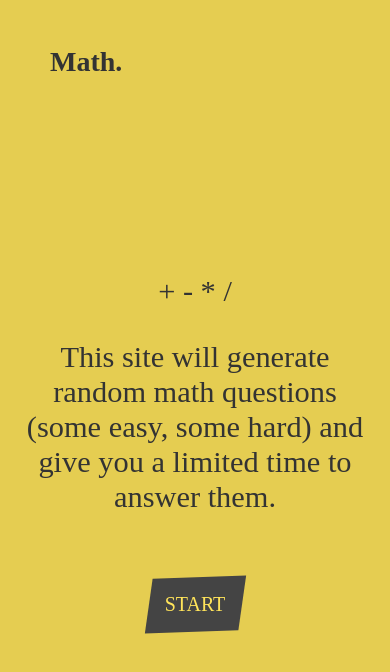
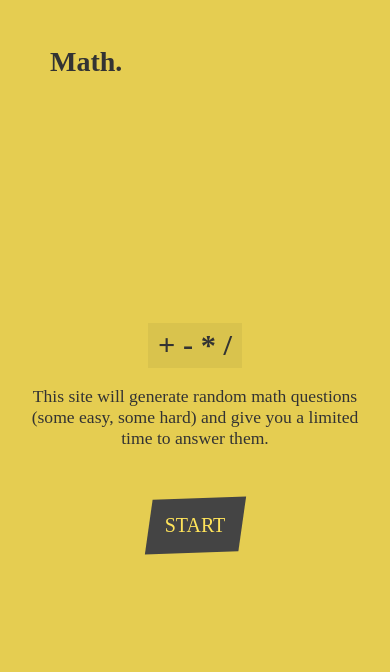
Before and after one commit to thathurtabit/math-quiz-react, a React (Create React App) app: page / in a window 390 px wide. Shown: the top 672 px of the page. Built offline with nearby package versions, Linux system fonts and the light colour scheme; what webfontloader would draw is missing.

Commit message:
Feat: Responsive styles added

```diff
--- a/src/components/atoms/AnswerButton.js
+++ b/src/components/atoms/AnswerButton.js
@@ -8,24 +8,40 @@ const Button = styled.button`
 	border: 0;
 	box-shadow: 0 0 0 0 rgba(0,0,0,0);
 	color: #FFE45A;
-	font-size: 1.75em;
+	font-size: 1.25em;
 	font-family: 'Lora', serif;
-	height: 90px;
-	line-height: 90px;
+	height: 60px;
+	line-height: 60px;
 	margin: 2rem 1rem 0;
 	outline: 0;
 	padding: 0;
 	text-align: center;
 	transform: scale(1);
 	transition: transform 0.25s ease-out, box-shadow 0.25s ease-out;
+	width: 60px;
+
+	@media (min-width: 600px) {
+		height: 70px;
+		line-height: 70px;
+		width: 70px;
+		font-size: 1.5em;
+	}
+
+	@media (min-width: 900px) {
+		height: 90px;
+		line-height: 90px;
 		width: 90px;
+		font-size: 1.75em;
+	}
 
+	@media (hover: hover) {
 	    &:hover {
 				background: #333;
 				box-shadow: 0 0 0 20px rgba(0,0,0,0.1);
 				cursor: pointer;
 				outline: 0;
 				transform: scale(0.9);
+	    }
 	}
 
   &:active {
--- /dev/null
+++ b/src/components/atoms/MathCharacters.js
@@ -0,0 +1,14 @@
+import React from 'react';
+import styled from 'styled-components';
+
+const MathCharactersStyle = styled.h2`
+  display: inline-block;
+  background: rgba(0,0,0,0.05);
+  font-size: 1.9rem;
+  padding: 5px 10px;
+  margin: 0;
+`;
+
+export default function MathCharacters()  {
+  return <MathCharactersStyle>+ - * /</MathCharactersStyle>;
+}
--- a/src/components/atoms/Question.js
+++ b/src/components/atoms/Question.js
@@ -3,10 +3,18 @@ import styled from 'styled-components';
 import PropTypes from 'prop-types';
 
 const QuestionWrap = styled.p`
-  font-size: 3rem;
+  font-size: 1.5rem;
   font-family: 'Lora', serif;
   margin: 2rem 1rem 0;
   text-align: center;
+
+  @media (min-width: 600px) {
+    font-size: 2rem;
+  }
+
+  @media (min-width: 900px) {
+    font-size: 3rem;
+  }
 
   span {
   	background: rgba(0,0,0,0.05);
--- a/src/components/organisms/IntroPage.js
+++ b/src/components/organisms/IntroPage.js
@@ -1,5 +1,6 @@
 import React from 'react';
 import styled from 'styled-components';
+import MathCharacters from '../atoms/MathCharacters';
 import NextButton from '../atoms/NextButton';
 import PropTypes from 'prop-types';
 
@@ -10,8 +11,16 @@ const IntroPageWrap = styled.section`
 `;
 
 const IntroPageContent = styled.article`
+  font-size: 1.1rem;
+  max-width: 600px;
+
+  @media (min-width: 600px) {
+    font-size: 1.4rem;
+  }
+
+  @media (min-width: 900px) {
     font-size: 1.9rem;
-    max-width: 600px;
+  }
 `;
 
 export default function IntroPage(props) {
@@ -20,7 +29,7 @@ export default function IntroPage(props) {
     <IntroPageWrap style={{display: props.display ? 'block' : 'none'}}>
 
       <IntroPageContent>
-        <p>+ - * /</p>
+        <MathCharacters />
         <p>{props.content}</p>
       </IntroPageContent>
       <NextButton buttonText={props.buttonText} onClick={props.onClick} />
--- a/src/components/organisms/ResultsPage.js
+++ b/src/components/organisms/ResultsPage.js
@@ -11,6 +11,14 @@ const ResultsPageWrap = styled.section`
 
 const ResultsPageContent = styled.article`
   font-size: 1rem;
+
+  @media (min-width: 600px) {
+    font-size: 1.4rem;
+  }
+
+  @media (min-width: 900px) {
+    font-size: 1.9rem;
+  }
 `;
 
 const ResultsPageTextSmall = styled.p`
@@ -19,17 +27,43 @@ const ResultsPageTextSmall = styled.p`
 
 const ResultsPageTextLarge = styled.h3`
   background: rgba(0,0,0,0.05);
-  font-size: 3rem;
+  font-size: 1.5rem;
   margin: 0;
+
+    @media (min-width: 600px) {
+      font-size: 2rem;
+    }
+
+    @media (min-width: 900px) {
+      font-size: 3rem;
+    }
 `;
 
+
 export default function ResultsPage(props) {
+  function setResultComment(score) {
+    let resultComment;
+    if (score <=3) {
+      resultComment = "Ouch, try not to beat yourself up too much.";
+      return resultComment;
+    } else if (score >=4 && score <= 7) {
+      resultComment = "Not too bad, but room for improvement.";
+      return resultComment;
+    } else if (score >= 8 && score <=9) {
+      resultComment = "Pretty good! But not quite a perfect score.";
+      return resultComment;
+    } else {
+      resultComment = "Perfect! Well done you. Perhaps you'll get harder questions next time.";
+      return resultComment;
+    }
+  }
 
   return (
     <ResultsPageWrap style={{display: props.display ? 'block' : 'none'}}>
       <ResultsPageContent>
         <ResultsPageTextSmall>{props.content}</ResultsPageTextSmall>
         <ResultsPageTextLarge>{props.score} out of {props.outOf}</ResultsPageTextLarge>
+        <ResultsPageTextSmall>{setResultComment(props.score)}</ResultsPageTextSmall>
       </ResultsPageContent>
       <NextButton buttonText={props.buttonText} onClick={() => props.onClick()} />
     </ResultsPageWrap>
--- a/src/components/pages/App.js
+++ b/src/components/pages/App.js
@@ -21,7 +21,7 @@ const SiteWrapper = styled.section`
   justify-content: center;
 
   &::before {
-    background: #222;
+    background: #333;
     bottom: 0;
     content: '';
     height: 20px;
@@ -468,13 +468,12 @@ class App extends Component {
             showIntro: true,
             showQuiz: false,
             showResults: false,
-            siteIntro: 'Quick fire math quiz to train your brain',
-            pageText: 'This maths quiz will generate random math questions and give you a limited time to answer them',
             pageButtonText: 'Start',
             currentPage: 0,
             questionText: 'What is...',
             instruction: 'Select your answer before the timer runs out',
             answerScore: 0,
+            pageText: 'This site will generate random math questions (some easy, some hard) and give you a limited time to answer them.',
             totalTimeToDeduct: 0,
           });
 
```
Lines whose indentation alone changed are shown as unchanged.
